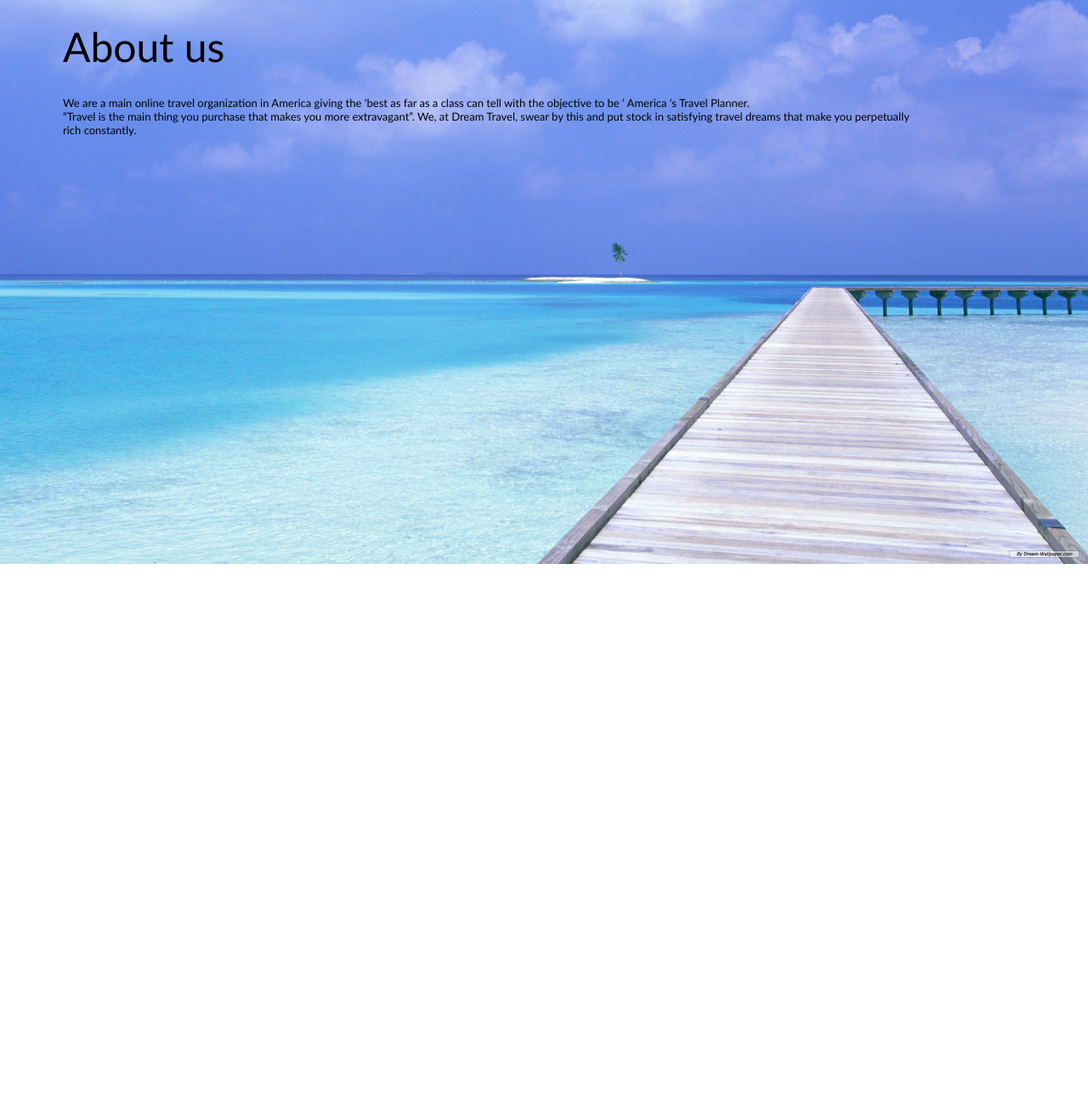
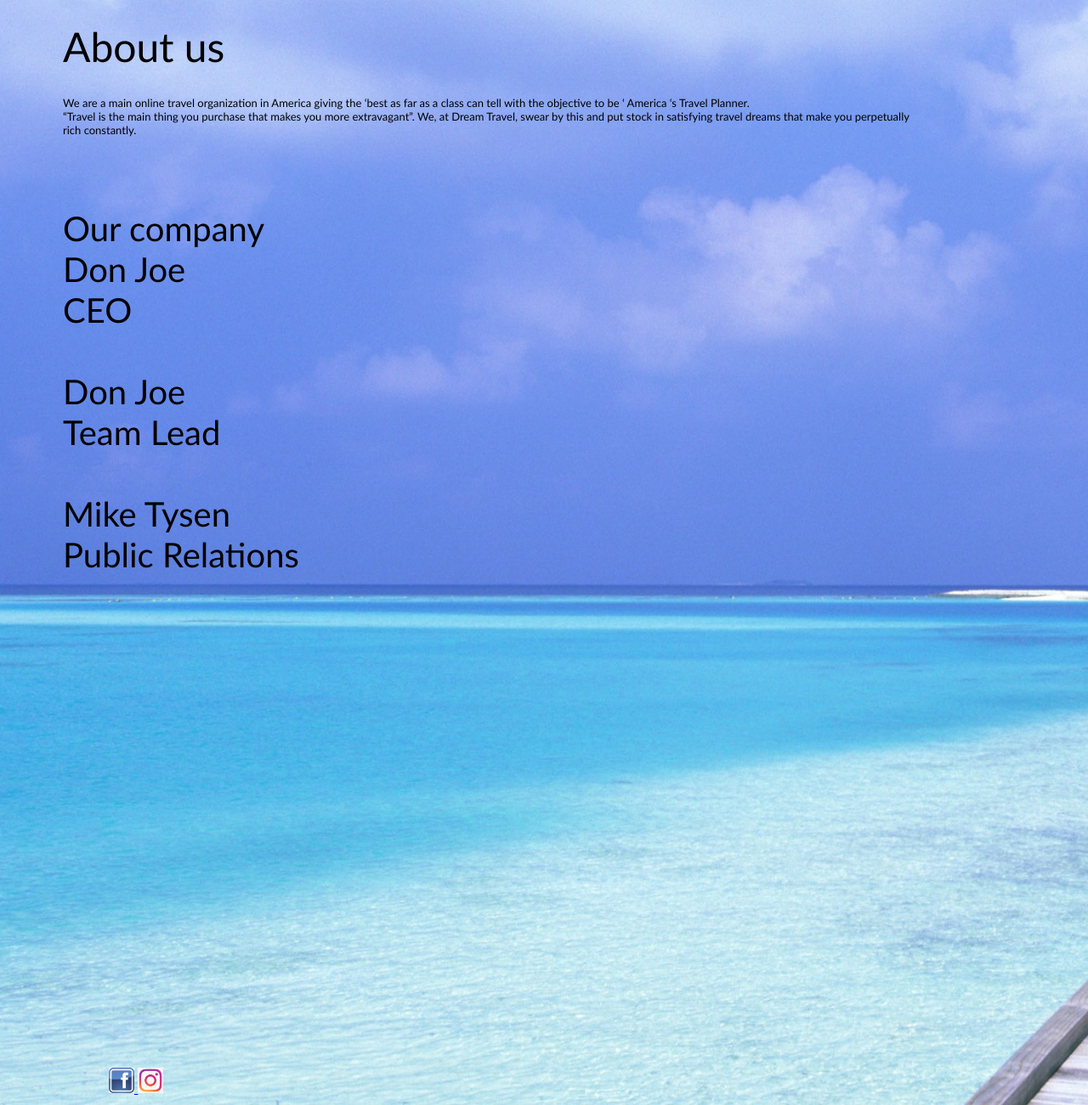
Before and after one commit to CristianTriboi/Dream-travels, a plain HTML site: page about_us.html in a window 1280 px wide. Shown: the part 136-1437 px from the top of the page at 85% size. Before the commit the page ends 800 px from the top, so only its background shows below. Drawn offline with Linux system fonts and the light colour scheme.

Commit message:
add buttons for social

```diff
--- a/about_us.html
+++ b/about_us.html
@@ -9,7 +9,7 @@
     <nav><h1>Dream travels</h1>
         <ul>
             <li><a href="./index.html" id="home">Home </a></li>
-            <li><a href="./about.html" id="about">About Us </a></li>
+            <li><a href="./about_us.html" id="about">About Us </a></li>
             <li><a href="./contact.html" id="contact">Contact Us </a></li>
         </ul>
     </nav>
@@ -17,7 +17,21 @@
         <div id='pageTitle' class='pageTitle'>About us</div>
         <div id='companyInfo' class='companyInfo'>We are a main online travel organization in America giving the ‘best as far as a class can tell with the objective to be ‘ America ‘s Travel Planner. </br>
             “Travel is the main thing you purchase that makes you more extravagant”. We, at Dream Travel, swear by this and put stock in satisfying travel dreams that make you perpetually rich constantly.</div>
-        <div id='ourTeam' class='ourTeam'></div>
+        <div id='ourTeam' class='ourTeam'>Our company
+            <ul>
+                <li><p>Don Joe</br>CEO</p></li>
+                <li><p>Don Joe</br>Team Lead</p></li>
+                <li><p>Mike Tysen</br>Public Relations</p></li>
+            </ul>
+        </div>
+        <div class='socialButtons'>
+            <a href="https://facebook.com">
+                <img src="src/fb_logo.png" style="width: 30px;height: 30px;margin-top: 40%;margin-left: 10%;">
+            </a>
+            <a href="https://instagram.com">
+                <img src="src/ig_logo.png" style="width: 30px;height: 30px;margin-top: 40%;">
+            </a>
+        </div>
     </div>
 </body>
 </html>
--- a/travel_recommendation.css
+++ b/travel_recommendation.css
@@ -122,3 +122,24 @@ nav {
     padding: 10px;
     text-align:left;
 }
+
+.ourTeam {
+    font-size: 250%;
+    font-family: 'Gill Sans', 'Gill Sans MT', Calibri, 'Trebuchet MS', sans-serif;
+    position:relative;
+    margin-left: 5%;
+    margin-right: 50%;
+    margin-top: 5%;
+    padding: 10px;
+    text-align:left;
+}
+
+div div ul li {
+    display: inline;
+    margin-right: 10px;
+  }
+
+  div div ul {
+    list-style-type: none;
+    /* padding: 0; */
+  }divdiv divdiv
```
Also changed, not shown: index.html (+8 -0 lines), src/fb_logo.png (added), src/ig_logo.png (added).
